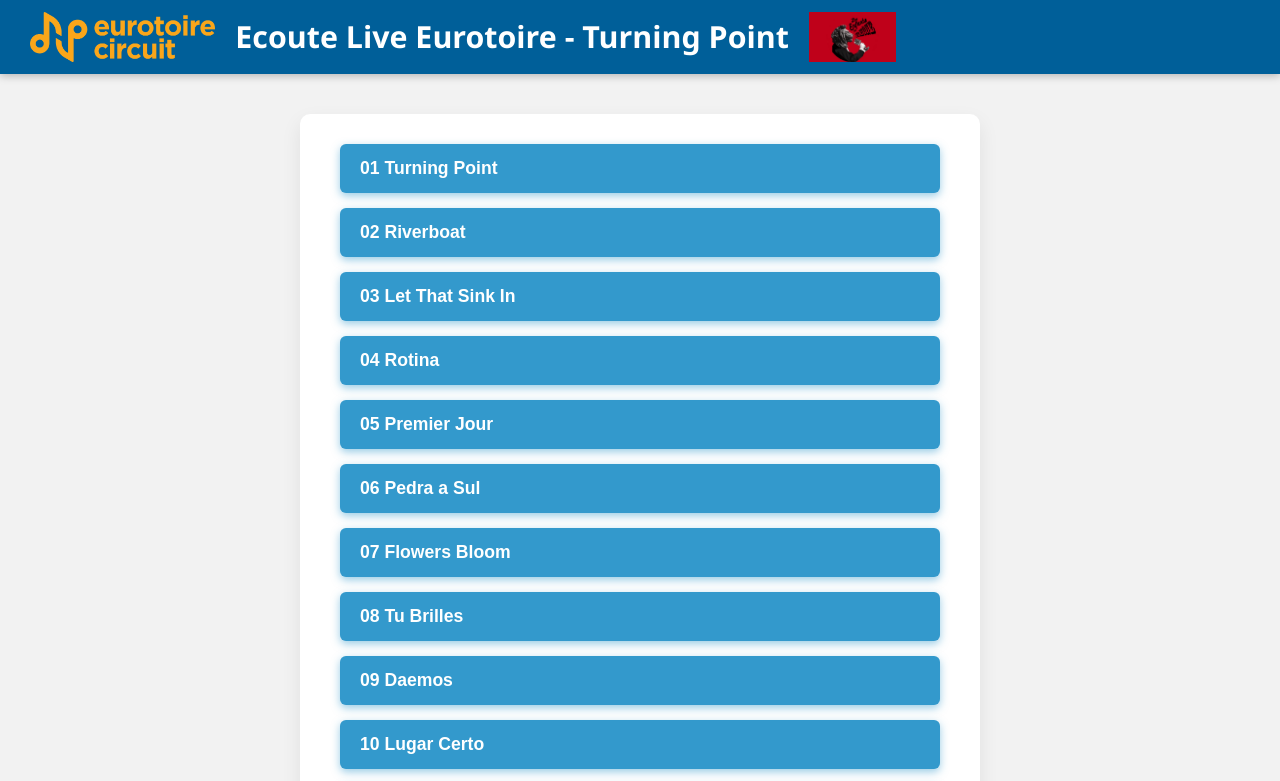
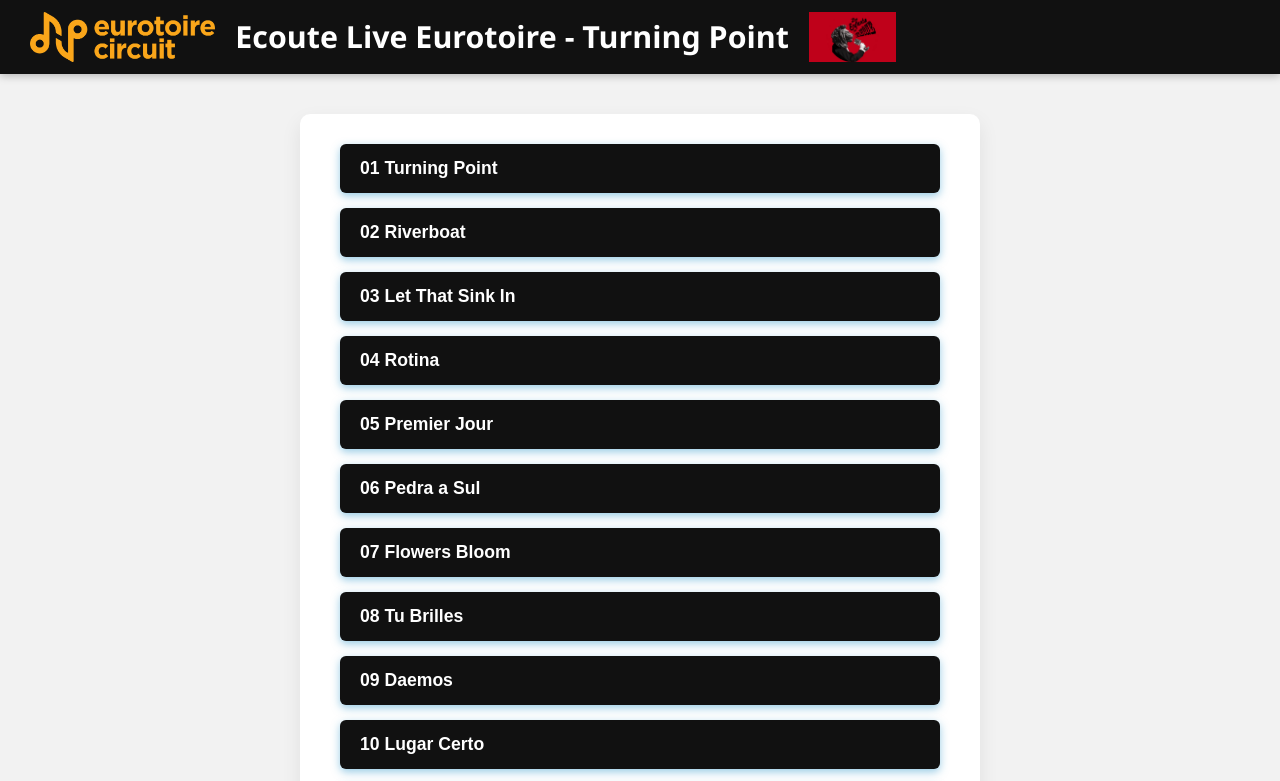
Before and after one commit to baptpoulain/listen_album, a plain HTML site: page page_ecoute_album.html in a window 1280 px wide. Shown: the top 781 px of the page. Drawn offline with Linux system fonts and the light colour scheme.

Commit message:
Update page_ecoute_album.html

```diff
--- a/page_ecoute_album.html
+++ b/page_ecoute_album.html
@@ -31,7 +31,7 @@
 
     /* Header */
     header {
-      background-color: var(--bleu-principal);
+      background-color: #111;
       padding: 12px 30px;
       display: flex;
       align-items: center;
@@ -83,7 +83,7 @@
       font-size: 1.1rem;
       font-weight: 600;
       color: var(--blanc);
-      background-color: var(--bleu-clair);
+      background-color: #111;
       border: none;
       border-radius: 6px;
       cursor: pointer;
@@ -94,7 +94,7 @@
 
     button:hover,
     button:focus {
-      background-color: var(--bleu-principal);
+      background-color: #111;
       box-shadow: 0 5px 15px rgba(0, 95, 153, 0.6);
       outline: none;
     }
```
